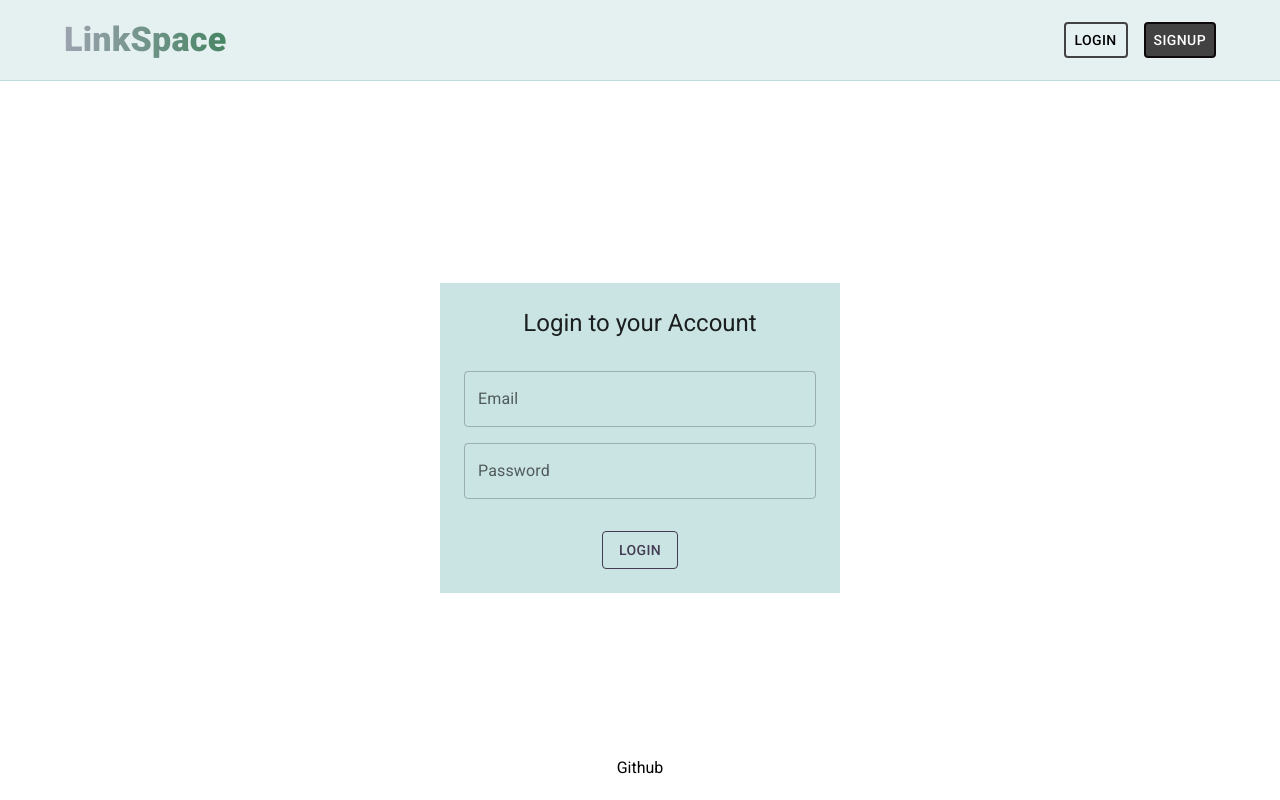
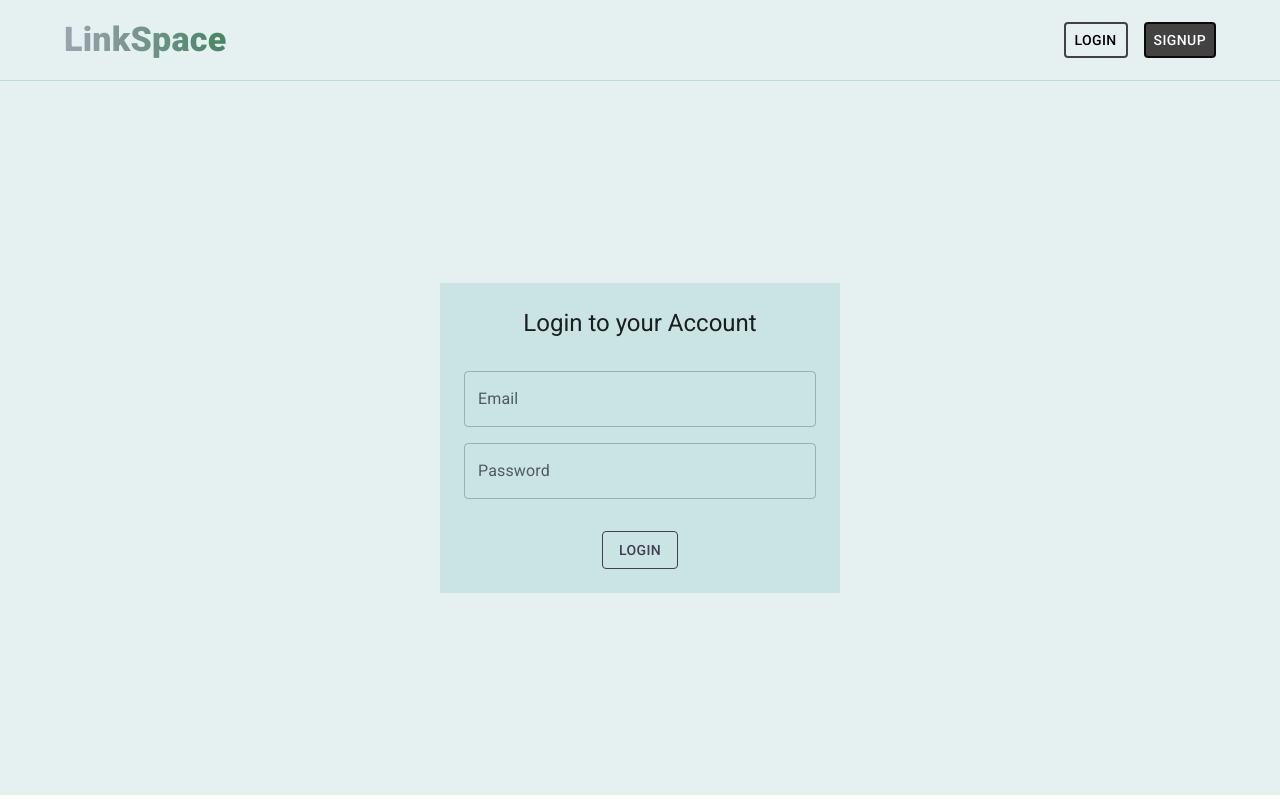
Before and after one commit to MahendraDani/Linkspace, a React (Vite) app in the folder client/: page /login in a window 1280 px wide. Built offline with nearby package versions, Linux system fonts and the light colour scheme.

Commit message:
fix(ui) : added green background to signup and login page

```diff
--- a/client/src/pages/Login.jsx
+++ b/client/src/pages/Login.jsx
@@ -49,7 +49,7 @@ const Login = () => {
           height: "89.3vh",
           justifyContent: "center",
           alignItems: "center",
-          bgcolor: "white",
+          bgcolor: "greenBackground.main",
         }}
       >
         <Paper
@@ -111,7 +111,7 @@ const Login = () => {
           </Box>
         </Paper>
       </Stack>
-      <Footer />
+      {/* <Footer /> */}
     </>
   );
 };
--- a/client/src/pages/Signup.jsx
+++ b/client/src/pages/Signup.jsx
@@ -52,7 +52,7 @@ const Signup = () => {
           height: "89.3vh",
           justifyContent: "center",
           alignItems: "center",
-          bgcolor: "white",
+          bgcolor: "greenBackground.main",
         }}
       >
         <Paper
@@ -121,7 +121,7 @@ const Signup = () => {
           </Box>
         </Paper>
       </Stack>
-      <Footer />
+      {/* <Footer /> */}
     </>
   );
 };
```
